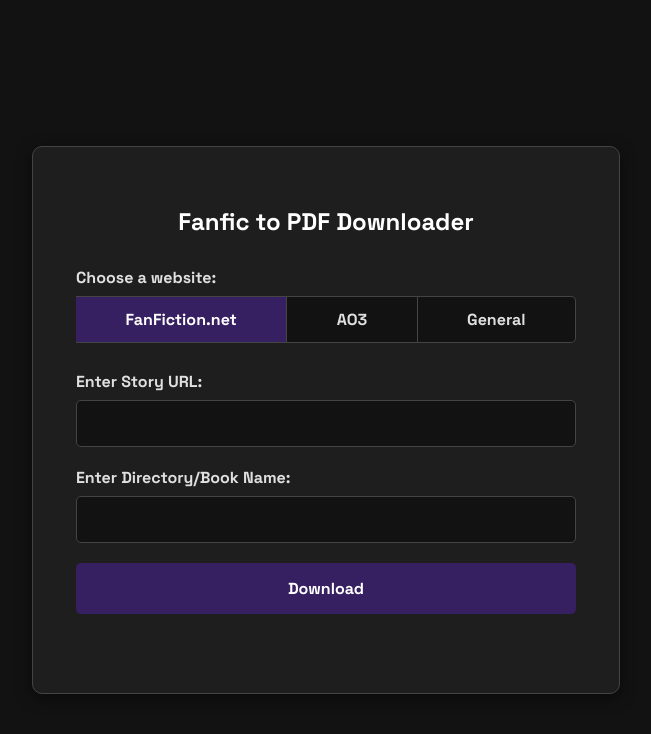
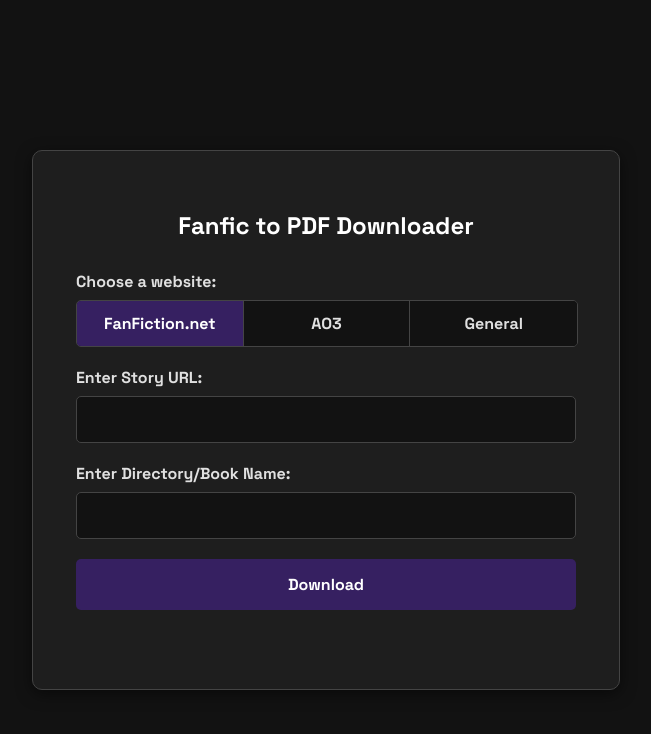
Before and after one commit to lorderebusx/Fanfic-To-PDF, a Flask app: page / in a window 1280 px wide. Shown: the top 734 px of the page, without its empty margins (314-965 px from the left). Run offline with Flask 3, Linux system fonts and the light colour scheme.

Commit message:
fixed rendering issues

```diff
--- a/static/style.css
+++ b/static/style.css
@@ -49,55 +49,6 @@
     color: white; /* Brighter color for the title */
 }
 
-.site-chooser {
-    display: flex;
-}
-
-/* Hide the actual radio buttons */
-.site-chooser input[type="radio"] {
-    display: none;
-}
-
-/* Style the labels to look like buttons */
-.site-chooser label {
-    flex-grow: 1;
-    text-align: center;
-    padding: 12px;
-    cursor: pointer;
-    background-color: var(--background-color);
-    color: var(--text-color);
-    transition: background-color 0.2s;
-
-    /* Apply borders to the top, bottom, and right of every button */
-    border-top: 1px solid var(--border-color);
-    border-bottom: 1px solid var(--border-color);
-    border-right: 1px solid var(--border-color);
-}
-
-/* Apply a left border ONLY to the first button */
-.site-chooser label:first-child {
-    border-left: 1px solid var(--border-color);
-    border-top-left-radius: 5px;
-    border-bottom-left-radius: 5px;
-}
-
-/* Apply rounded corners to the last button */
-.site-chooser label:last-child {
-    border-top-right-radius: 5px;
-    border-bottom-right-radius: 5px;
-}
-
-.site-chooser label:hover {
-    background-color: #333;
-}
-
-/* Style for the selected button */
-.site-chooser input[type="radio"]:checked + label {
-    background-color: var(--primary-color);
-    color: white;
-    font-weight: bold;
-}
-
 /* Grouping for labels and inputs */
 .form-group {
     margin-bottom: 20px;
@@ -146,3 +97,53 @@
 .form-button:hover {
     background-color: var(--primary-hover-color);
 }
+
+/* In static/style.css */
+
+.site-chooser {
+    /* CHANGED: Use the robust table layout model */
+    display: table;
+    width: 100%;
+    table-layout: fixed; /* Ensures columns are of equal width */
+    border-spacing: 0; /* Removes any space between cells */
+    border-radius: 5px;
+    overflow: hidden;
+    border: 1px solid var(--border-color);
+}
+
+/* Hide the actual radio buttons */
+.site-chooser input[type="radio"] {
+    display: none;
+}
+
+/* Style the labels to look like buttons */
+.site-chooser label {
+    /* CHANGED: Make each label a table cell */
+    display: table-cell;
+    text-align: center;
+    padding: 12px;
+    cursor: pointer;
+    background-color: var(--background-color);
+    color: var(--text-color);
+    transition: background-color 0.2s, color 0.2s;
+    /* Add a border between the buttons */
+    border-right: 1px solid var(--border-color);
+    /* NEW: Vertically center text within the cell */
+    vertical-align: middle;
+}
+
+/* Remove the border from the very last button */
+.site-chooser label:last-child {
+    border-right: none;
+}
+
+.site-chooser label:hover {
+    background-color: #333;
+}
+
+/* Style for the selected button */
+.site-chooser input[type="radio"]:checked + label {
+    background-color: var(--primary-color);
+    color: white;
+    font-weight: bold;
+}
```
